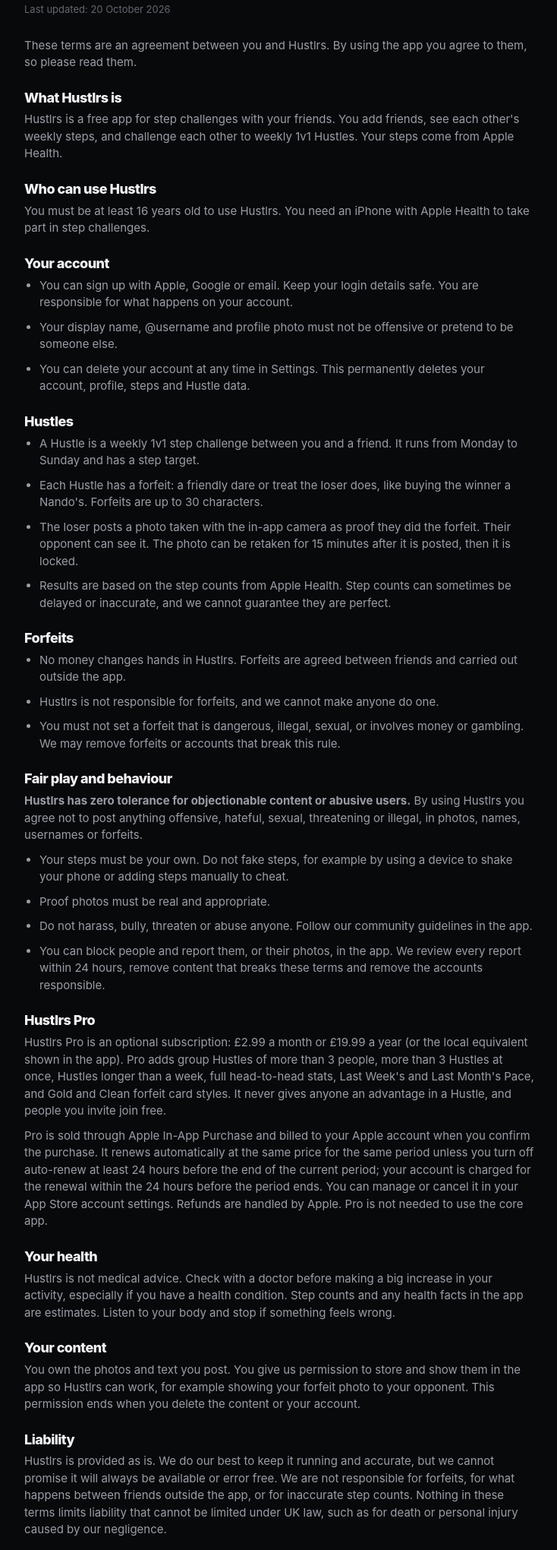
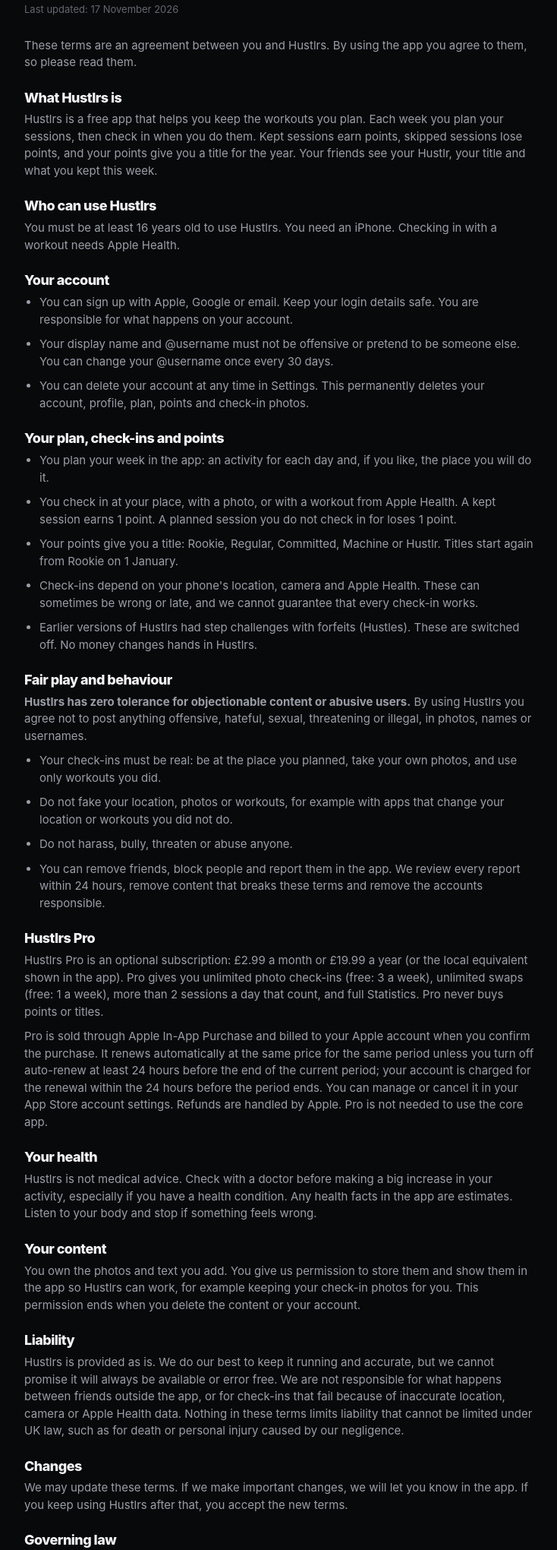
Before and after one commit to sampson123-coder/hustlrs-site, a plain HTML site: page terms.html in a window 1280 px wide. Shown: the part 178-2218 px from the top of the page at 76% size, without its empty margins (272-1006 px from the left). Drawn offline with Linux system fonts and the light colour scheme.

Commit message:
Privacy policy and terms: describe plan mode (plan, places, check-ins, photos, points, titles), drop Hustles/forfeits/steps-race text
Not for publishing until account deletion also removes plan data.

Co-Authored-By: Claude Opus 5.5 <noreply@anthropic.com>

```diff
--- a/terms.html
+++ b/terms.html
@@ -17,59 +17,53 @@
 
     <article>
       <h1>Terms of Service</h1>
-      <p class="updated">Last updated: 20 October 2026</p>
+      <p class="updated">Last updated: 17 November 2026</p>
 
       <p>These terms are an agreement between you and Hustlrs. By using the app you agree to them, so please read them.</p>
 
       <h2>What Hustlrs is</h2>
-      <p>Hustlrs is a free app for step challenges with your friends. You add friends, see each other's weekly steps, and challenge each other to weekly 1v1 Hustles. Your steps come from Apple Health.</p>
+      <p>Hustlrs is a free app that helps you keep the workouts you plan. Each week you plan your sessions, then check in when you do them. Kept sessions earn points, skipped sessions lose points, and your points give you a title for the year. Your friends see your Hustlr, your title and what you kept this week.</p>
 
       <h2>Who can use Hustlrs</h2>
-      <p>You must be at least 16 years old to use Hustlrs. You need an iPhone with Apple Health to take part in step challenges.</p>
+      <p>You must be at least 16 years old to use Hustlrs. You need an iPhone. Checking in with a workout needs Apple Health.</p>
 
       <h2>Your account</h2>
       <ul>
         <li>You can sign up with Apple, Google or email. Keep your login details safe. You are responsible for what happens on your account.</li>
-        <li>Your display name, @username and profile photo must not be offensive or pretend to be someone else.</li>
-        <li>You can delete your account at any time in Settings. This permanently deletes your account, profile, steps and Hustle data.</li>
+        <li>Your display name and @username must not be offensive or pretend to be someone else. You can change your @username once every 30 days.</li>
+        <li>You can delete your account at any time in Settings. This permanently deletes your account, profile, plan, points and check-in photos.</li>
       </ul>
 
-      <h2>Hustles</h2>
+      <h2>Your plan, check-ins and points</h2>
       <ul>
-        <li>A Hustle is a weekly 1v1 step challenge between you and a friend. It runs from Monday to Sunday and has a step target.</li>
-        <li>Each Hustle has a forfeit: a friendly dare or treat the loser does, like buying the winner a Nando's. Forfeits are up to 30 characters.</li>
-        <li>The loser posts a photo taken with the in-app camera as proof they did the forfeit. Their opponent can see it. The photo can be retaken for 15 minutes after it is posted, then it is locked.</li>
-        <li>Results are based on the step counts from Apple Health. Step counts can sometimes be delayed or inaccurate, and we cannot guarantee they are perfect.</li>
-      </ul>
-
-      <h2>Forfeits</h2>
-      <ul>
-        <li>No money changes hands in Hustlrs. Forfeits are agreed between friends and carried out outside the app.</li>
-        <li>Hustlrs is not responsible for forfeits, and we cannot make anyone do one.</li>
-        <li>You must not set a forfeit that is dangerous, illegal, sexual, or involves money or gambling. We may remove forfeits or accounts that break this rule.</li>
+        <li>You plan your week in the app: an activity for each day and, if you like, the place you will do it.</li>
+        <li>You check in at your place, with a photo, or with a workout from Apple Health. A kept session earns 1 point. A planned session you do not check in for loses 1 point.</li>
+        <li>Your points give you a title: Rookie, Regular, Committed, Machine or Hustlr. Titles start again from Rookie on 1 January.</li>
+        <li>Check-ins depend on your phone's location, camera and Apple Health. These can sometimes be wrong or late, and we cannot guarantee that every check-in works.</li>
+        <li>Earlier versions of Hustlrs had step challenges with forfeits (Hustles). These are switched off. No money changes hands in Hustlrs.</li>
       </ul>
 
       <h2>Fair play and behaviour</h2>
-      <p><strong>Hustlrs has zero tolerance for objectionable content or abusive users.</strong> By using Hustlrs you agree not to post anything offensive, hateful, sexual, threatening or illegal, in photos, names, usernames or forfeits.</p>
+      <p><strong>Hustlrs has zero tolerance for objectionable content or abusive users.</strong> By using Hustlrs you agree not to post anything offensive, hateful, sexual, threatening or illegal, in photos, names or usernames.</p>
       <ul>
-        <li>Your steps must be your own. Do not fake steps, for example by using a device to shake your phone or adding steps manually to cheat.</li>
-        <li>Proof photos must be real and appropriate.</li>
-        <li>Do not harass, bully, threaten or abuse anyone. Follow our community guidelines in the app.</li>
-        <li>You can block people and report them, or their photos, in the app. We review every report within 24 hours, remove content that breaks these terms and remove the accounts responsible.</li>
+        <li>Your check-ins must be real: be at the place you planned, take your own photos, and use only workouts you did.</li>
+        <li>Do not fake your location, photos or workouts, for example with apps that change your location or workouts you did not do.</li>
+        <li>Do not harass, bully, threaten or abuse anyone.</li>
+        <li>You can remove friends, block people and report them in the app. We review every report within 24 hours, remove content that breaks these terms and remove the accounts responsible.</li>
       </ul>
 
       <h2>Hustlrs Pro</h2>
-      <p>Hustlrs Pro is an optional subscription: £2.99 a month or £19.99 a year (or the local equivalent shown in the app). Pro adds group Hustles of more than 3 people, more than 3 Hustles at once, Hustles longer than a week, full head-to-head stats, Last Week's and Last Month's Pace, and Gold and Clean forfeit card styles. It never gives anyone an advantage in a Hustle, and people you invite join free.</p>
+      <p>Hustlrs Pro is an optional subscription: &pound;2.99 a month or &pound;19.99 a year (or the local equivalent shown in the app). Pro gives you unlimited photo check-ins (free: 3 a week), unlimited swaps (free: 1 a week), more than 2 sessions a day that count, and full Statistics. Pro never buys points or titles.</p>
       <p>Pro is sold through Apple In-App Purchase and billed to your Apple account when you confirm the purchase. It renews automatically at the same price for the same period unless you turn off auto-renew at least 24 hours before the end of the current period; your account is charged for the renewal within the 24 hours before the period ends. You can manage or cancel it in your App Store account settings. Refunds are handled by Apple. Pro is not needed to use the core app.</p>
 
       <h2>Your health</h2>
-      <p>Hustlrs is not medical advice. Check with a doctor before making a big increase in your activity, especially if you have a health condition. Step counts and any health facts in the app are estimates. Listen to your body and stop if something feels wrong.</p>
+      <p>Hustlrs is not medical advice. Check with a doctor before making a big increase in your activity, especially if you have a health condition. Any health facts in the app are estimates. Listen to your body and stop if something feels wrong.</p>
 
       <h2>Your content</h2>
-      <p>You own the photos and text you post. You give us permission to store and show them in the app so Hustlrs can work, for example showing your forfeit photo to your opponent. This permission ends when you delete the content or your account.</p>
+      <p>You own the photos and text you add. You give us permission to store them and show them in the app so Hustlrs can work, for example keeping your check-in photos for you. This permission ends when you delete the content or your account.</p>
 
       <h2>Liability</h2>
-      <p>Hustlrs is provided as is. We do our best to keep it running and accurate, but we cannot promise it will always be available or error free. We are not responsible for forfeits, for what happens between friends outside the app, or for inaccurate step counts. Nothing in these terms limits liability that cannot be limited under UK law, such as for death or personal injury caused by our negligence.</p>
+      <p>Hustlrs is provided as is. We do our best to keep it running and accurate, but we cannot promise it will always be available or error free. We are not responsible for what happens between friends outside the app, or for check-ins that fail because of inaccurate location, camera or Apple Health data. Nothing in these terms limits liability that cannot be limited under UK law, such as for death or personal injury caused by our negligence.</p>
 
       <h2>Changes</h2>
       <p>We may update these terms. If we make important changes, we will let you know in the app. If you keep using Hustlrs after that, you accept the new terms.</p>
```
Also changed, not shown: privacy.html (+25 -21 lines).
